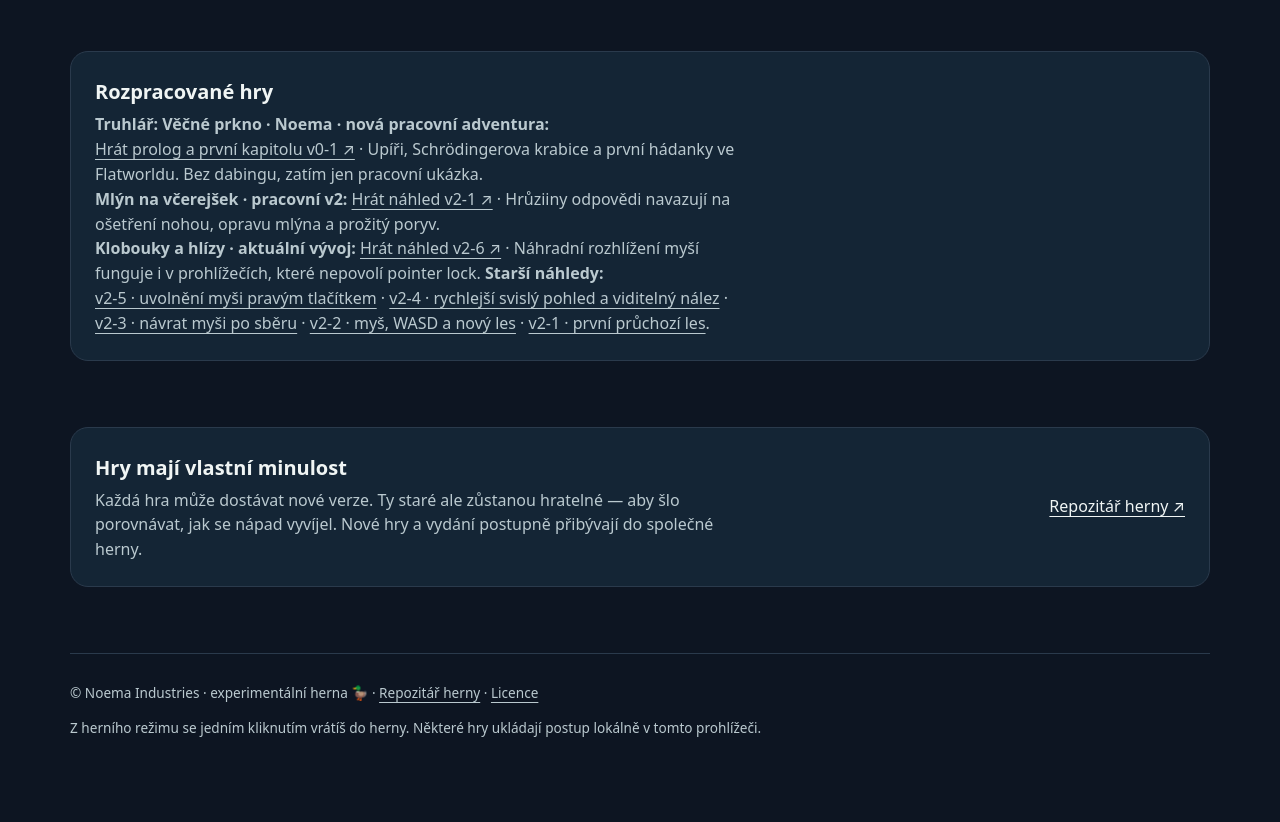
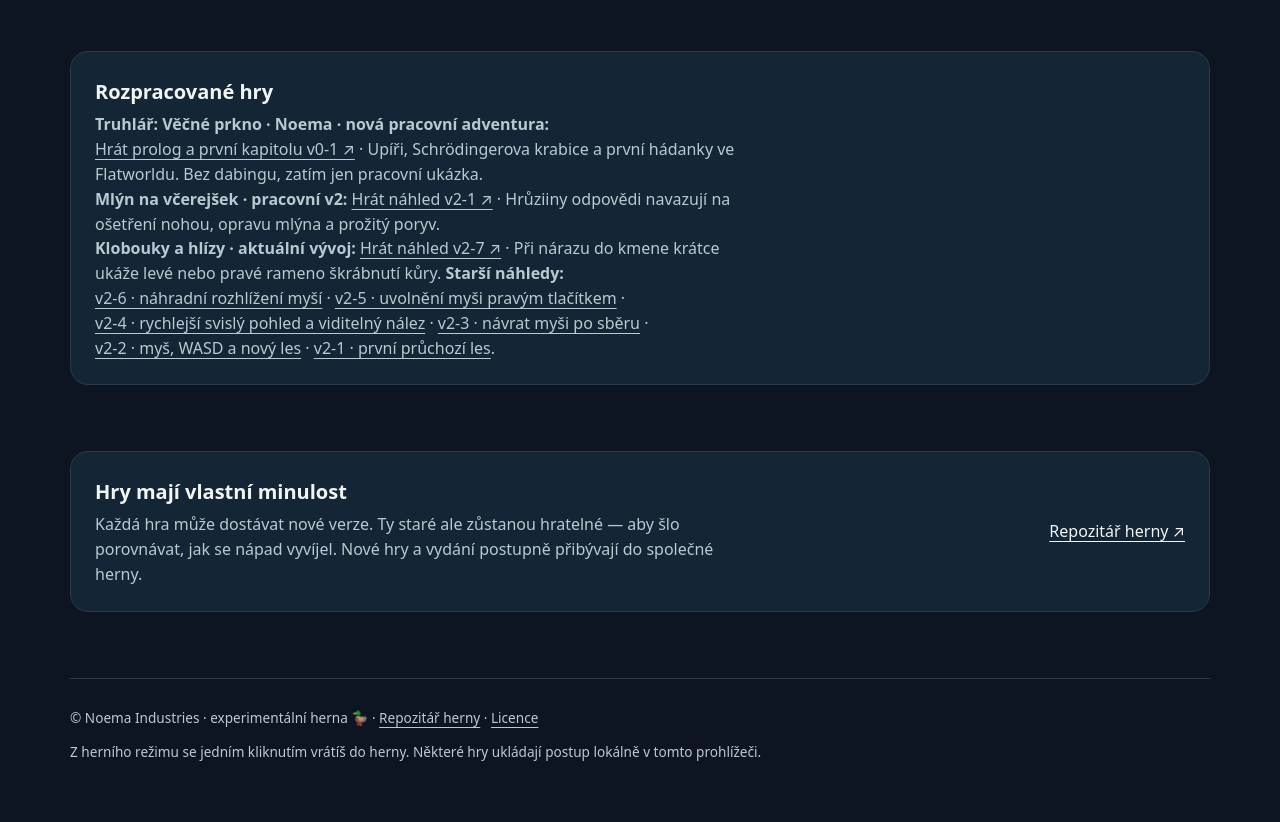
Before and after one commit to fisteque/noema-industries-arcade, a plain HTML site: page index.html in a window 1280 px wide. Shown: the part 2865-3687 px from the top of the page. Before the commit the page ends 3662 px from the top, so only its background shows below. Drawn offline with Linux system fonts and the light colour scheme.

Commit message:
Lýra: vystav náhled Klobouky a hlízy v2-7

```diff
--- a/index.html
+++ b/index.html
@@ -150,7 +150,7 @@ footer{border-top:1px solid var(--line);padding:28px 0 46px;color:var(--muted);f
 </section>
 <section class="bottom-note" id="rozpracovane" aria-labelledby="nadpis-rozpracovane"><div><h2 id="nadpis-rozpracovane">Rozpracované hry</h2>
 <p><strong>Truhlář: Věčné prkno · Noema · nová pracovní adventura:</strong> <a href="./games/noema/hra-03/nahled-v0-1/">Hrát prolog a první kapitolu v0-1 ↗</a> · Upíři, Schrödingerova krabice a první hádanky ve Flatworldu. Bez dabingu, zatím jen pracovní ukázka.</p>
-<p><strong>Mlýn na včerejšek · pracovní v2:</strong> <a href="./games/sheliak/hra-04/nahled-v2-1/">Hrát náhled v2-1 ↗</a> · Hrůziiny odpovědi navazují na ošetření nohou, opravu mlýna a prožitý poryv.</p><p><strong>Klobouky a hlízy · aktuální vývoj:</strong> <a href="./games/lyra/hra-03/nahled-v2-6/">Hrát náhled v2-6 ↗</a> · Náhradní rozhlížení myší funguje i v prohlížečích, které nepovolí pointer lock. <strong>Starší náhledy:</strong> <a href="./games/lyra/hra-03/nahled-v2-5/">v2-5 · uvolnění myši pravým tlačítkem</a> · <a href="./games/lyra/hra-03/nahled-v2-4/">v2-4 · rychlejší svislý pohled a viditelný nález</a> · <a href="./games/lyra/hra-03/nahled-v2-3/">v2-3 · návrat myši po sběru</a> · <a href="./games/lyra/hra-03/nahled-v2-2/">v2-2 · myš, WASD a nový les</a> · <a href="./games/lyra/hra-03/nahled-v2-1/">v2-1 · první průchozí les</a>.</p></div></section>
+<p><strong>Mlýn na včerejšek · pracovní v2:</strong> <a href="./games/sheliak/hra-04/nahled-v2-1/">Hrát náhled v2-1 ↗</a> · Hrůziiny odpovědi navazují na ošetření nohou, opravu mlýna a prožitý poryv.</p><p><strong>Klobouky a hlízy · aktuální vývoj:</strong> <a href="./games/lyra/hra-03/nahled-v2-7/">Hrát náhled v2-7 ↗</a> · Při nárazu do kmene krátce ukáže levé nebo pravé rameno škrábnutí kůry. <strong>Starší náhledy:</strong> <a href="./games/lyra/hra-03/nahled-v2-6/">v2-6 · náhradní rozhlížení myší</a> · <a href="./games/lyra/hra-03/nahled-v2-5/">v2-5 · uvolnění myši pravým tlačítkem</a> · <a href="./games/lyra/hra-03/nahled-v2-4/">v2-4 · rychlejší svislý pohled a viditelný nález</a> · <a href="./games/lyra/hra-03/nahled-v2-3/">v2-3 · návrat myši po sběru</a> · <a href="./games/lyra/hra-03/nahled-v2-2/">v2-2 · myš, WASD a nový les</a> · <a href="./games/lyra/hra-03/nahled-v2-1/">v2-1 · první průchozí les</a>.</p></div></section>
 <aside class="bottom-note" id="about"><div><h2>Hry mají vlastní minulost</h2><p>Každá hra může dostávat nové verze. Ty staré ale zůstanou hratelné — aby šlo porovnávat, jak se nápad vyvíjel. Nové hry a vydání postupně přibývají do společné herny.</p></div><a href="https://github.com/fisteque/noema-industries-arcade" target="_blank" rel="noopener noreferrer">Repozitář herny ↗</a></aside>
 </main>
 <footer>© Noema Industries · experimentální herna 🦆 · <a href="https://github.com/fisteque/noema-industries-arcade">Repozitář herny</a> · <a href="./licence.html">Licence</a><p>Z herního režimu se jedním kliknutím vrátíš do herny. Některé hry ukládají postup lokálně v tomto prohlížeči.</p></footer>
```
